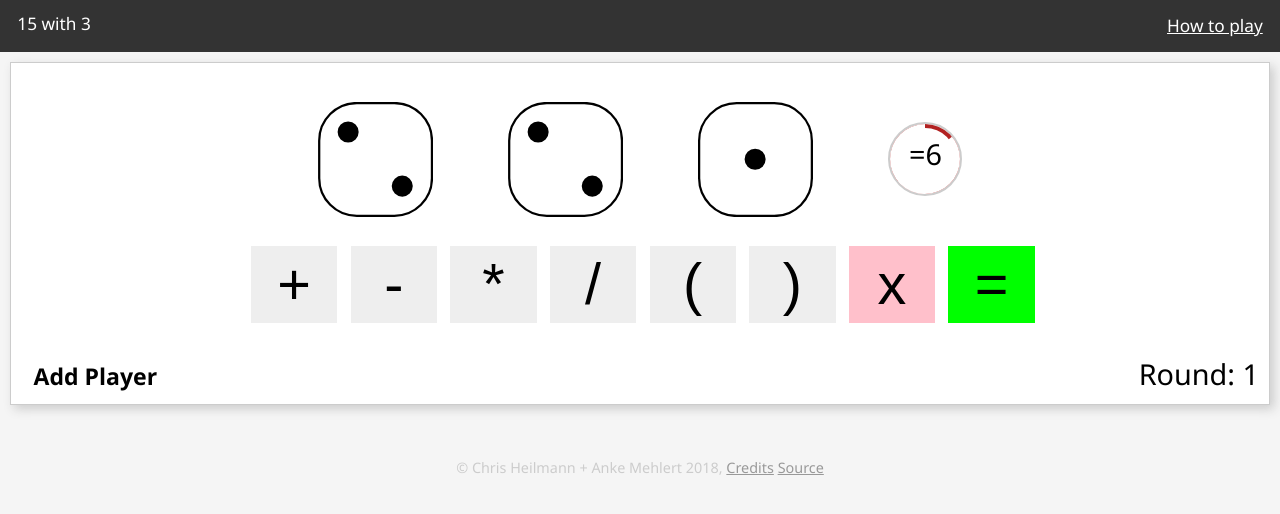
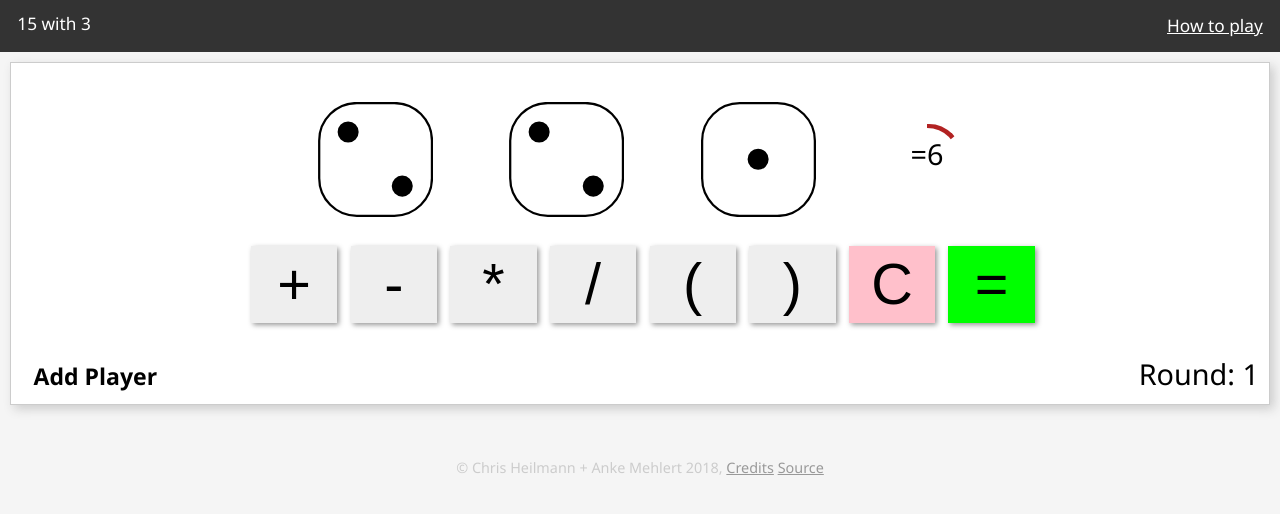
Before and after one commit to codepo8/fifteen-three, a plain HTML site: page index.html in a window 1280 px wide. Both pictures are taken after a click on the button "Roll the dice". Drawn offline with Linux system fonts and the light colour scheme.

Commit message:
Safari fixes, button drop-shadows, active state

```diff
--- a/fifteen-three.css
+++ b/fifteen-three.css
@@ -110,6 +110,7 @@ button {
     display: inline-block;
     line-height: 60px;
     height: calc(var(--timer-size) * 1px);
+    width: calc(var(--timer-size) * 1px);
     font-size: 1em;
 }
 .radial-timer {
@@ -119,8 +120,6 @@ button {
     width: calc(var(--timer-size) * 1px);
     position: relative;
     text-align: center;
-    border: 2px solid #ccc;
-    border-radius: 50%;
 }
 .radial-timer .radial-timer-half {
     height: calc(var(--timer-size) * 1px);
@@ -247,7 +246,17 @@ button {
     width: 1.5em;
     line-height: 1.3em;
     margin-bottom: .2em;
+    box-shadow: 2px 2px 5px #999;
 }
+#operators button:hover {
+    box-shadow: 1px 1px 3px #999;
+}
+#operators button:active {
+    background: lightgoldenrodyellow;
+    color: #000;
+    box-shadow: 1px 1px 3px #999;
+}
+
 #operators button[data-val="delete"] {
     background: pink;
 }
--- a/index.html
+++ b/index.html
@@ -48,7 +48,7 @@
         <button data-val="/">/</button>
         <button data-val="(">(</button>
         <button data-val=")">)</button>
-        <button data-val="delete">x</button>
+        <button data-val="delete">C</button>
         <button data-val="done">=</button>
     </div>
 
```
